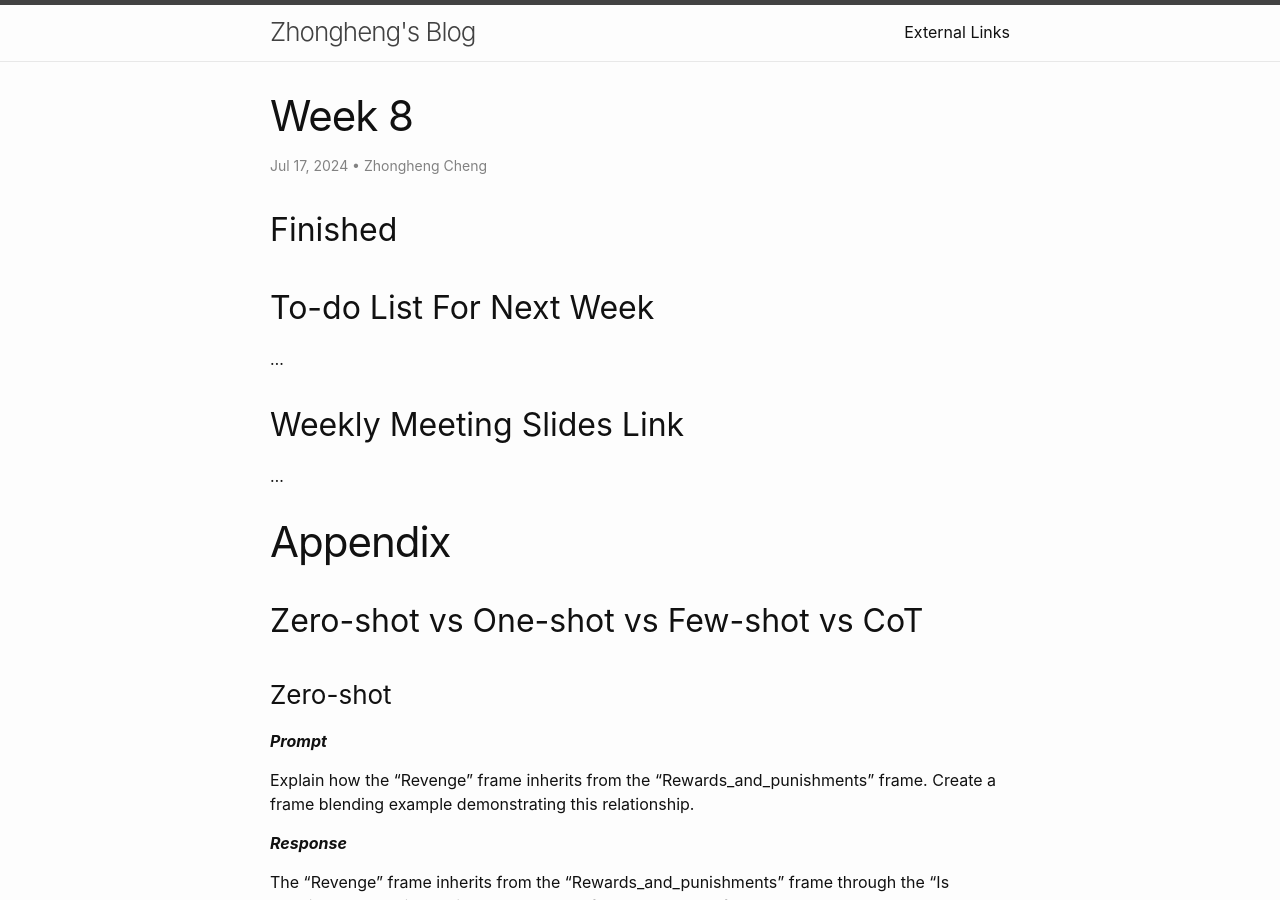
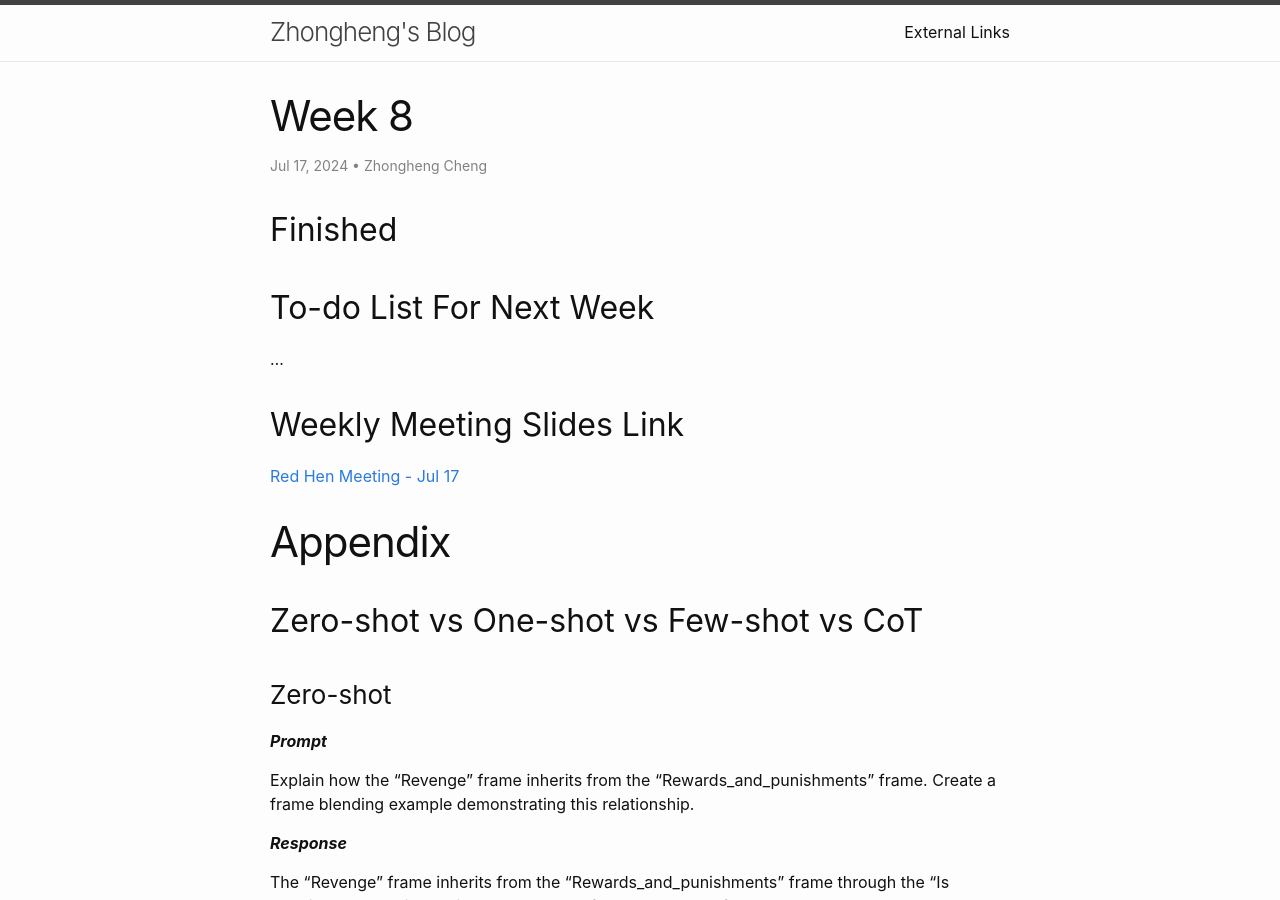
Before and after one commit to Zhongheng-Cheng/zhongheng-cheng.github.io, a Jekyll site: the page built from _posts/2024-07-17-Week-8.md, in a window 1280 px wide and 900 px high. Built offline with Jekyll 4.4.1, drawn with Linux system fonts in a browser that asks for light colours.

Commit message:
updated meeting link

```diff
--- a/_posts/2024-07-17-Week-8.md
+++ b/_posts/2024-07-17-Week-8.md
@@ -22,7 +22,7 @@ layout: post
 
 ## Weekly Meeting Slides Link
 
-...
+[Red Hen Meeting - Jul 17](https://docs.google.com/presentation/d/1AE7y3XksdLwUklue6bmcpHO0xwiNC_1jLSoPVB9uIFc/edit)
 
 # Appendix
 
```
